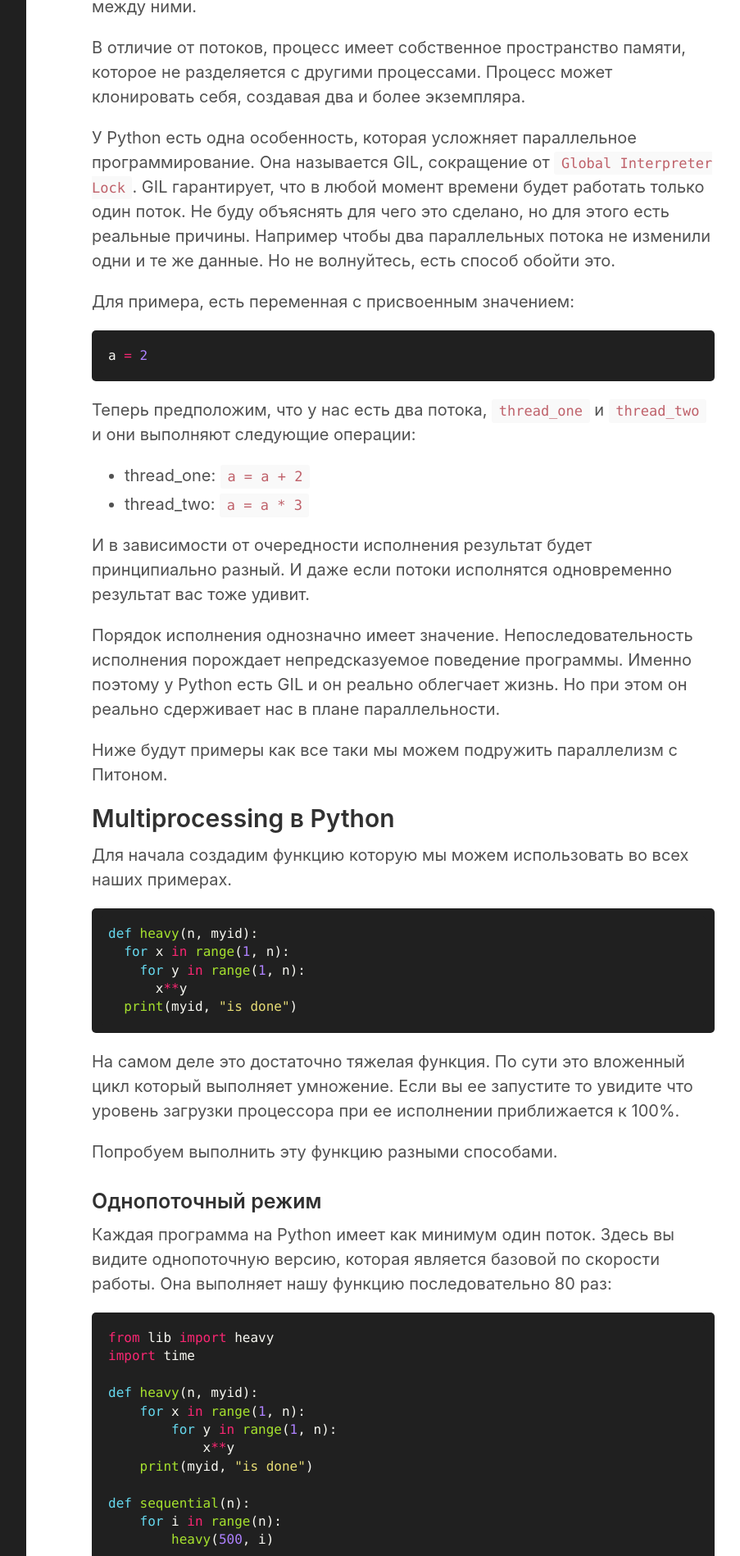
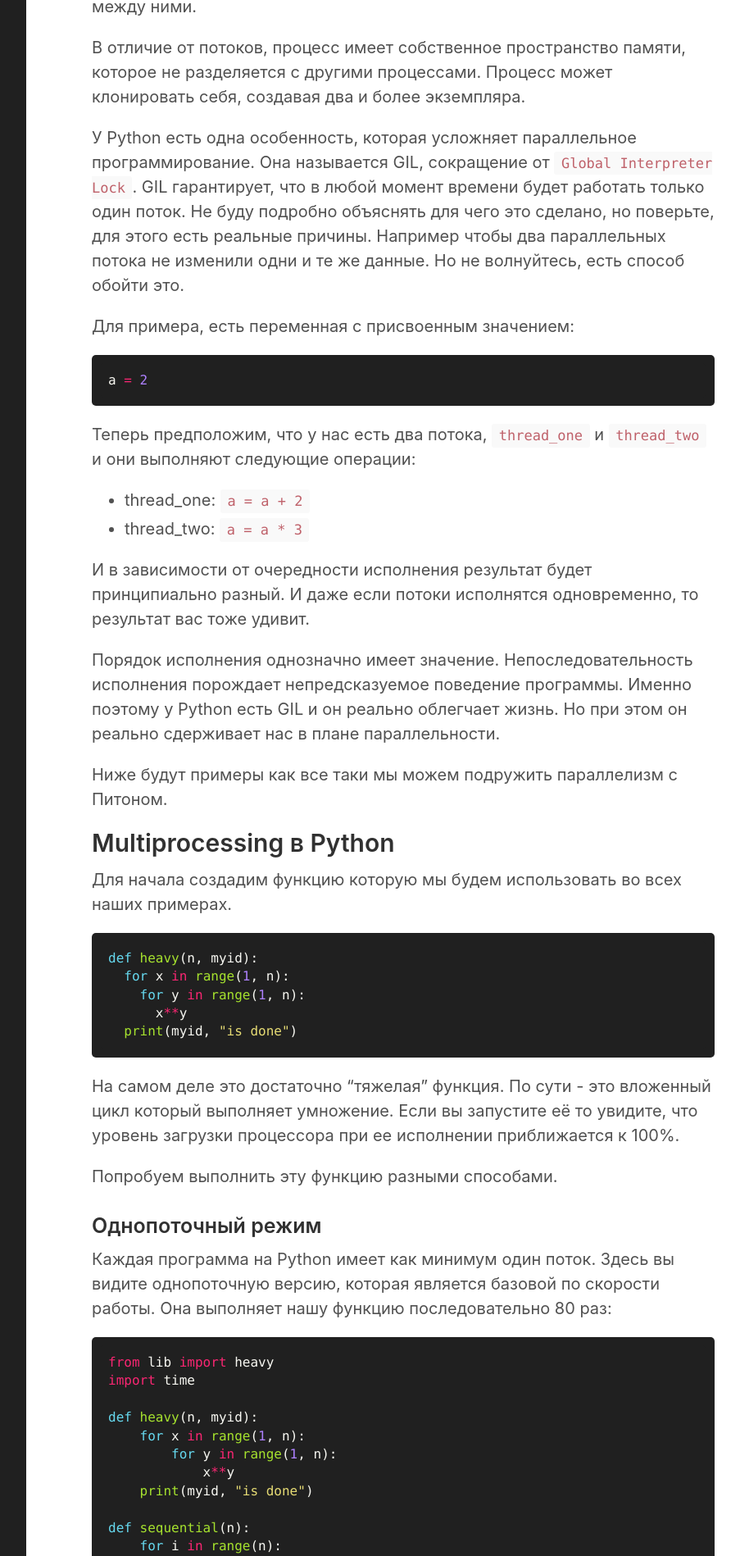
Before and after one commit to neegor/blog.gorschal.github.io, a Jekyll site: the page built from _posts/2020-06-13-concurrency-in-python.md, in a window 1280 px wide. Shown: the part 752-2650 px from the top of the page at 82% size, without its empty margins (328-1231 px from the left). Built offline with Jekyll 4.4.1, drawn with Linux system fonts in a browser that asks for light colours; some of the changed text lies outside the part shown.

Commit message:
правки по тексту

````diff
--- a/_posts/2020-06-13-concurrency-in-python.md
+++ b/_posts/2020-06-13-concurrency-in-python.md
@@ -22,7 +22,7 @@ tags:
 
 В отличие от потоков, процесс имеет собственное пространство памяти, которое не разделяется с другими процессами. Процесс может клонировать себя, создавая два и более экземпляра.
 
-У Python есть одна особенность, которая усложняет параллельное программирование. Она называется GIL, сокращение от `Global Interpreter Lock`. GIL гарантирует, что в любой момент времени будет работать только один поток. Не буду объяснять для чего это сделано, но для этого есть реальные причины. Например чтобы два параллельных потока не изменили одни и те же данные. Но не волнуйтесь, есть способ обойти это.
+У Python есть одна особенность, которая усложняет параллельное программирование. Она называется GIL, сокращение от `Global Interpreter Lock`. GIL гарантирует, что в любой момент времени будет работать только один поток. Не буду подробно объяснять для чего это сделано, но поверьте, для этого есть реальные причины. Например чтобы два параллельных потока не изменили одни и те же данные. Но не волнуйтесь, есть способ обойти это.
 
 Для примера, есть переменная с присвоенным значением:
 
@@ -34,7 +34,7 @@ a = 2
 * thread_one: `a = a + 2`
 * thread_two: `a = a * 3`
 
-И в зависимости от очередности исполнения результат будет принципиально разный. И даже если потоки исполнятся одновременно результат вас тоже удивит.
+И в зависимости от очередности исполнения результат будет принципиально разный. И даже если потоки исполнятся одновременно, то результат вас тоже удивит.
 
 Порядок исполнения однозначно имеет значение. Непоследовательность исполнения порождает непредсказуемое поведение программы. Именно поэтому у Python есть GIL и он реально облегчает жизнь. Но при этом он реально сдерживает нас в плане параллельности.
 
@@ -42,7 +42,7 @@ a = 2
 
 ## Multiprocessing в Python
 
-Для начала создадим функцию которую мы можем использовать во всех наших примерах.
+Для начала создадим функцию которую мы будем использовать во всех наших примерах.
 
 ```python
 def heavy(n, myid):
@@ -51,7 +51,7 @@ def heavy(n, myid):
       x**y
   print(myid, "is done")
 ```
-На самом деле это достаточно тяжелая функция. По сути это вложенный цикл который выполняет умножение. Если вы ее запустите то увидите что уровень загрузки процессора при ее исполнении приближается к 100%.
+На самом деле это достаточно "тяжелая" функция. По сути - это вложенный цикл который выполняет умножение. Если вы запустите её то увидите, что уровень загрузки процессора при ее исполнении приближается к 100%.
 
 Попробуем выполнить эту функцию разными способами.
 
````
Also changed, not shown: other parts of _posts/2020-06-13-concurrency-in-python.md (+4 -4 lines).
